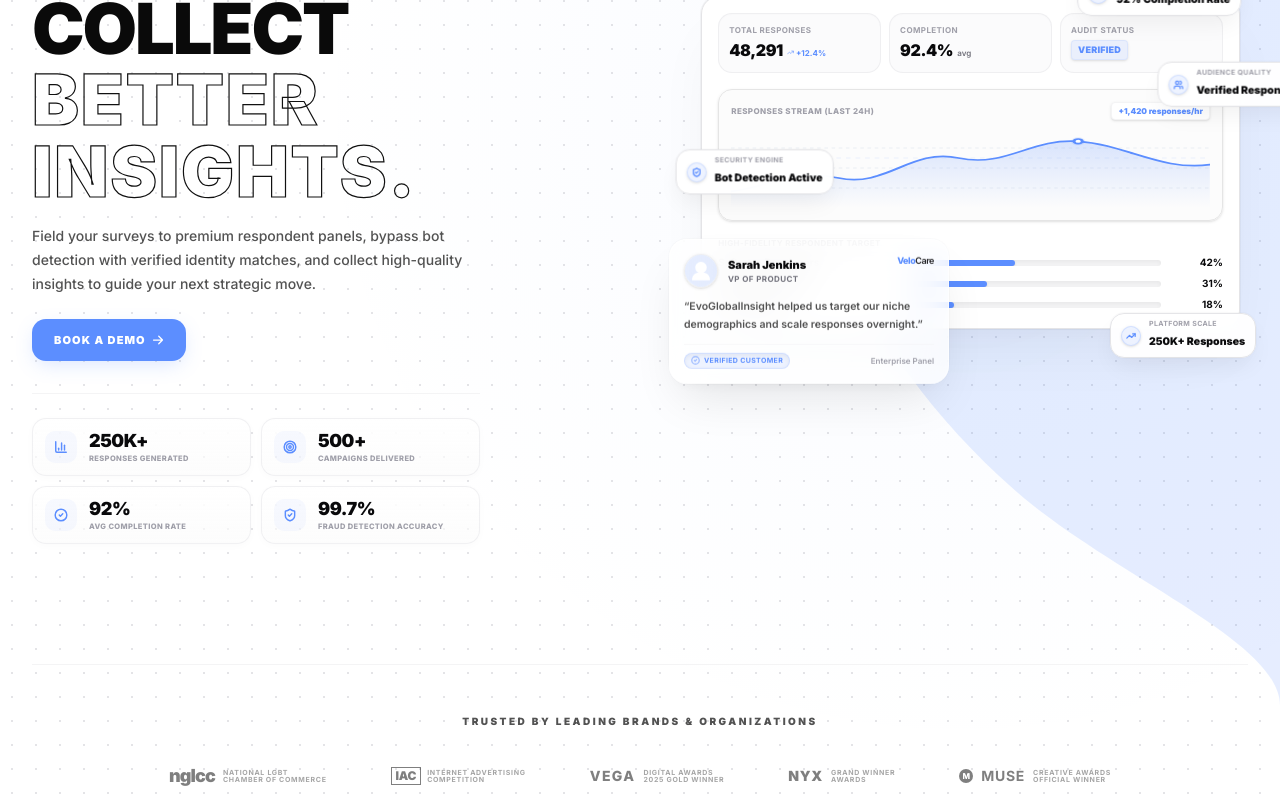
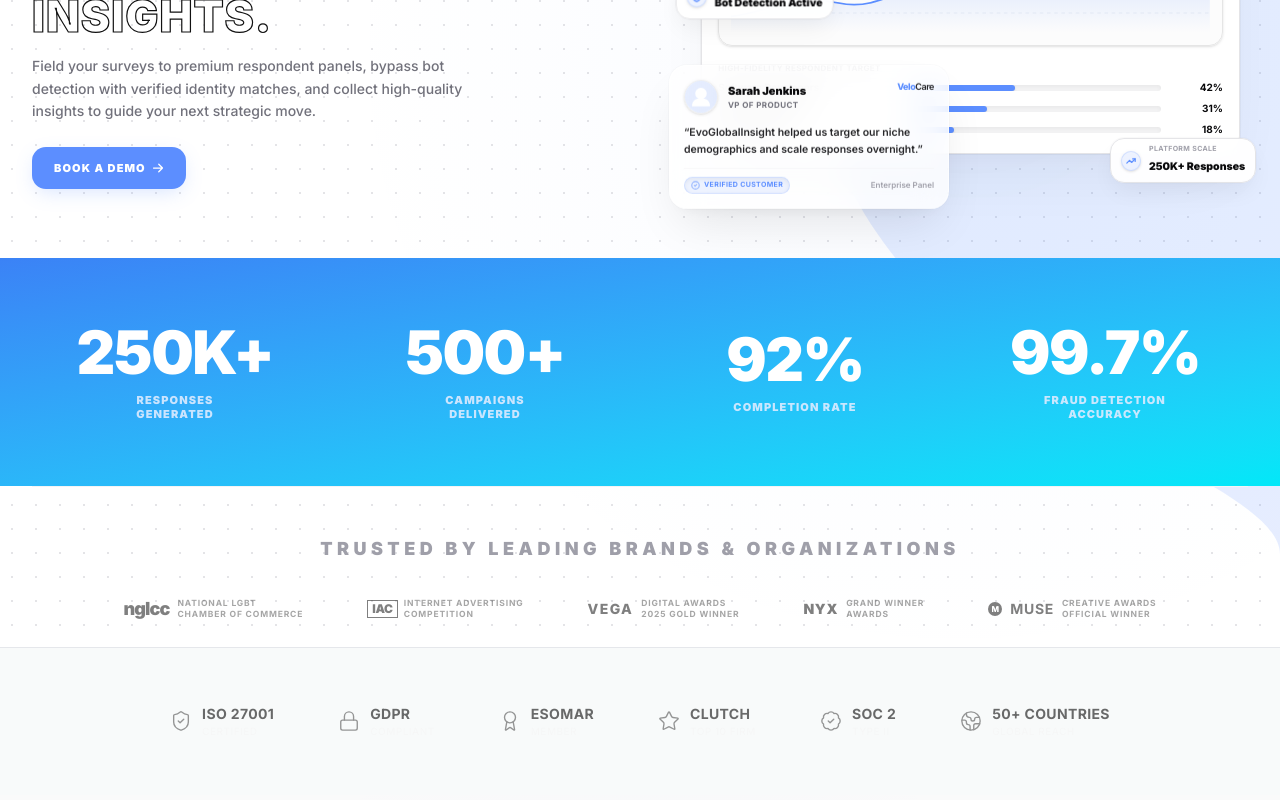
Before and after one commit to Himaanshuuuu04/Survey-Platform, a Next.js app: page / in a window 1280 px wide. Shown: the part 360-1160 px from the top of the page. Built offline with nearby package versions, Linux system fonts and the light colour scheme.

Commit message:
feat: add responsive Hero component, interactive metrics, and supporting UI utilities

```diff
--- a/app/globals.css
+++ b/app/globals.css
@@ -114,6 +114,7 @@
 }
 
 /* ── Typography Scale ── */
+@layer base {
   h1 {
     font-size: clamp(2.75rem, 5.5vw, 4.5rem);
     line-height: 1.02;
@@ -147,6 +148,7 @@
   p {
     color: var(--ink-soft);
     line-height: 1.7;
+  }
 }
 
 /* ── Glass Surface ── */
--- /dev/null
+++ b/components/CountUp.tsx
@@ -0,0 +1,115 @@
+import { useInView, useMotionValue, useSpring } from 'motion/react';
+import { useCallback, useEffect, useRef } from 'react';
+
+interface CountUpProps {
+  to: number;
+  from?: number;
+  direction?: 'up' | 'down';
+  delay?: number;
+  duration?: number;
+  className?: string;
+  startWhen?: boolean;
+  separator?: string;
+  onStart?: () => void;
+  onEnd?: () => void;
+}
+
+export default function CountUp({
+  to,
+  from = 10,
+  direction = 'up',
+  delay = 0,
+  duration = 2,
+  className = '',
+  startWhen = true,
+  separator = '',
+  onStart,
+  onEnd
+}: CountUpProps) {
+  const ref = useRef<HTMLSpanElement>(null);
+  const motionValue = useMotionValue(direction === 'down' ? to : from);
+
+  const damping = 20 + 40 * (1 / duration);
+  const stiffness = 100 * (1 / duration);
+
+  const springValue = useSpring(motionValue, {
+    damping,
+    stiffness
+  });
+
+  const isInView = useInView(ref, { once: true, margin: '0px' });
+
+  const getDecimalPlaces = (num: number): number => {
+    const str = num.toString();
+    if (str.includes('.')) {
+      const decimals = str.split('.')[1];
+      if (parseInt(decimals) !== 0) {
+        return decimals.length;
+      }
+    }
+    return 0;
+  };
+
+  const maxDecimals = Math.max(getDecimalPlaces(from), getDecimalPlaces(to));
+
+  const formatValue = useCallback(
+    (latest: number) => {
+      const hasDecimals = maxDecimals > 0;
+
+      const options: Intl.NumberFormatOptions = {
+        useGrouping: !!separator,
+        minimumFractionDigits: hasDecimals ? maxDecimals : 0,
+        maximumFractionDigits: hasDecimals ? maxDecimals : 0
+      };
+
+      const formattedNumber = Intl.NumberFormat('en-US', options).format(latest);
+
+      return separator ? formattedNumber.replace(/,/g, separator) : formattedNumber;
+    },
+    [maxDecimals, separator]
+  );
+
+  useEffect(() => {
+    if (ref.current) {
+      ref.current.textContent = formatValue(direction === 'down' ? to : from);
+    }
+  }, [from, to, direction, formatValue]);
+
+  useEffect(() => {
+    if (isInView && startWhen) {
+      if (typeof onStart === 'function') {
+        onStart();
+      }
+
+      const timeoutId = setTimeout(() => {
+        motionValue.set(direction === 'down' ? from : to);
+      }, delay * 1000);
+
+      const durationTimeoutId = setTimeout(
+        () => {
+          if (typeof onEnd === 'function') {
+            onEnd();
+          }
+        },
+        delay * 1000 + duration * 1000
+      );
+
+      return () => {
+        clearTimeout(timeoutId);
+        clearTimeout(durationTimeoutId);
+      };
+    }
+  }, [isInView, startWhen, motionValue, direction, from, to, delay, onStart, onEnd, duration]);
+
+  useEffect(() => {
+    const unsubscribe = springValue.on('change', (latest: number) => {
+      if (ref.current) {
+        ref.current.textContent = formatValue(latest);
+      }
+    });
+
+    return () => unsubscribe();
+  }, [springValue, formatValue]);
+
+  return <span className={className} ref={ref} />;
+}
--- a/components/StaggeredMenu.tsx
+++ b/components/StaggeredMenu.tsx
@@ -111,9 +111,11 @@
       preLayerElsRef.current = preLayers;
 
       const offscreen = position === 'left' ? -100 : 100;
-      gsap.set([panel, ...preLayers], { xPercent: offscreen, opacity: 1 });
+
+      // Set visibility to visible when GSAP mounts and translate offscreen
+      gsap.set([panel, ...preLayers], { visibility: 'visible', xPercent: offscreen, opacity: 1 });
       if (preContainer) {
-        gsap.set(preContainer, { xPercent: 0, opacity: 1 });
+        gsap.set(preContainer, { visibility: 'visible', xPercent: 0, opacity: 1 });
       }
 
       gsap.set(plusH, { transformOrigin: '50% 50%', rotate: 0 });
@@ -499,7 +501,7 @@
                 />
                 <span
                   ref={plusVRef}
-                  className="sm-icon-line"
+                  className="sm-icon-line sm-icon-line-v"
                 />
               </span>
             </button>
@@ -592,12 +594,14 @@
 .sm-scope .sm-icon { position: relative; width: 18px; height: 18px; flex: 0 0 18px; display: inline-flex; align-items: center; justify-content: center; will-change: transform; }
 .sm-scope .sm-panel-itemWrap { position: relative; overflow: hidden; line-height: 1; margin: 0.2em 0; }
 .sm-scope .sm-icon-line { position: absolute; left: 0; top: 8px; width: 18px; height: 2px; background: currentColor; border-radius: 2px; will-change: transform; }
+.sm-scope .sm-icon-line-v { transform: rotate(90deg); }
 .sm-scope .sm-line { display: none !important; }
-.sm-scope .staggered-menu-panel { position: absolute; top: 0; right: 0; width: clamp(260px, 38vw, 420px); height: 100%; background: white; backdrop-filter: blur(12px); -webkit-backdrop-filter: blur(12px); display: flex; flex-direction: column; padding: 6em 2em 2em 2em; overflow-y: auto; z-index: 10; }
+.sm-scope .staggered-menu-panel { position: absolute; top: 0; right: 0; width: clamp(260px, 38vw, 420px); height: 100%; background: white; backdrop-filter: blur(12px); -webkit-backdrop-filter: blur(12px); display: flex; flex-direction: column; padding: 6em 2em 2em 2em; overflow-y: auto; z-index: 10; visibility: hidden; }
 .sm-scope [data-position='left'] .staggered-menu-panel { right: auto; left: 0; }
-.sm-scope .sm-prelayers { position: absolute; top: 0; right: 0; bottom: 0; width: clamp(260px, 38vw, 420px); pointer-events: none; z-index: 5; }
+.sm-scope .sm-prelayers { position: absolute; top: 0; right: 0; bottom: 0; width: clamp(260px, 38vw, 420px); pointer-events: none; z-index: 5; visibility: hidden; }
 .sm-scope [data-position='left'] .sm-prelayers { right: auto; left: 0; }
-.sm-scope .sm-prelayer { position: absolute; top: 0; right: 0; height: 100%; width: 100%; transform: translateX(0); }
+.sm-scope .sm-prelayer { position: absolute; top: 0; right: 0; height: 100%; width: 100%; visibility: hidden; }
+.sm-scope [data-position='left'] .sm-prelayer { }
 .sm-scope .sm-panel-inner { flex: 1; display: flex; flex-direction: column; gap: 1.25rem; font-family: var(--font-inter), 'Inter', sans-serif; }
 .sm-scope .sm-socials { margin-top: auto; padding-top: 2rem; display: flex; flex-direction: column; gap: 0.75rem; font-family: var(--font-inter), 'Inter', sans-serif; }
 .sm-scope .sm-socials-title { margin: 0; font-size: 1rem; font-weight: 600; color: var(--sm-accent, #ff0000); font-family: var(--font-inter), 'Inter', sans-serif; }
@@ -620,12 +624,14 @@
 @media (max-width: 1024px) {
   .sm-scope .staggered-menu-panel { width: 100%; left: 0; right: 0; }
   .sm-scope .sm-prelayers { width: 100%; left: 0; right: 0; }
+  .sm-scope .sm-prelayer { }
   .sm-scope .sm-panel-item { font-size: clamp(1.8rem, 6vw, 2.5rem); padding-left: 1.2em; }
   .sm-scope .staggered-menu-wrapper[data-open] .sm-logo-img { filter: invert(0); }
 }
 @media (max-width: 640px) {
   .sm-scope .staggered-menu-panel { width: 100%; left: 0; right: 0; }
   .sm-scope .sm-prelayers { width: 100%; left: 0; right: 0; }
+  .sm-scope .sm-prelayer { }
   .sm-scope .sm-panel-item { font-size: clamp(1.8rem, 6vw, 2.5rem); padding-left: 1.2em; }
   .sm-scope .staggered-menu-wrapper[data-open] .sm-logo-img { filter: invert(0); }
 }
--- a/components/home/Hero.tsx
+++ b/components/home/Hero.tsx
@@ -7,6 +7,7 @@
 import { HeroVisual } from './HeroVisual';
 import Link from 'next/link';
 import { BarChart3, Target, CheckCircle2, ShieldCheck, Star } from 'lucide-react';
+import CountUp from '../CountUp';
 
 export function Hero() {
   const { audience } = useAudience();
@@ -103,11 +104,12 @@
 
             {/* Headline */}
             <motion.div variants={itemVariants}>
-              <h1 className="text-2xl sm:text-3xl lg:text-[2.5rem] xl:text-[2.75rem] font-[900] tracking-tight uppercase leading-[1.05] text-zinc-950">
+              <h1 className="text-3xl sm:text-4xl lg:text-[2.5rem] xl:text-[2.75rem] font-[900] tracking-tight uppercase leading-[1.05] text-zinc-950">
+
                 {isBrands ? (
                   <>
-                    Reach Verified{' '}
-                    <span className="text-[var(--brand,#5C8EFF)] inline-flex overflow-hidden vertical-align-middle pb-1">
+                    Reach Verified<br />
+                    <span className="text-[gradient-to-br from-[#3b82f6] to-[#02e8f8]] inline-flex overflow-hidden vertical-align-middle pb-1">
                       <RotatingText
                         texts={['Respondents.', 'Audiences.', 'Professionals.', 'Consumers.', 'Experts']}
                         mainClassName="inline-flex text-[var(--brand,#5C8EFF)] font-black"
@@ -124,12 +126,12 @@
                         loop
                       />
                     </span>
-                    {' '}
+                    <br />
                     Collect <span className="text-transparent [-webkit-text-stroke:1.2px_#111111] font-black tracking-wide">Better Insights.</span>
                   </>
                 ) : (
                   <>
-                    Your Voice Shapes{' '}
+                    Your Voice Shapes<br/>
                     <span className="text-[var(--brand,#BE123C)] inline-flex overflow-hidden vertical-align-middle pb-1">
                       <RotatingText
                         texts={['Global', 'Future', "Tomorrow's", 'Everyday', 'Leading']}
@@ -146,7 +148,7 @@
                         auto
                         loop
                       />
-                    </span>{' '}
+                    </span><br/>
                     Products. <span className="text-transparent [-webkit-text-stroke:1.2px_#111111] font-black tracking-wide">Get Rewarded.</span>
                   </>
                 )}
@@ -182,44 +184,6 @@
               </div>
             </motion.div>
 
-            {/* Premium Metrics Cards Block */}
-            <motion.div variants={itemVariants}>
-              <div className="mt-8 border-t border-zinc-100 pt-6 max-w-md">
-                <div className="grid grid-cols-2 gap-2.5">
-                  {[
-                    { value: '250K+', label: 'Responses Generated', icon: BarChart3 },
-                    { value: '500+', label: 'Campaigns Delivered', icon: Target },
-                    { value: '92%', label: 'Avg Completion Rate', icon: CheckCircle2 },
-                    { value: '99.7%', label: 'Fraud Detection Accuracy', icon: ShieldCheck }
-                  ].map((m) => {
-                    const IconComponent = m.icon;
-                    return (
-                      <div
-                        key={m.label}
-                        className="relative overflow-hidden rounded-xl border border-zinc-200/50 bg-gradient-to-b from-white to-zinc-50/50 p-3 shadow-[0_2px_8px_rgba(0,0,0,0.02)] transition-all duration-300 hover:border-[var(--brand,#5C8EFF)]/40 hover:shadow-[0_8px_16px_rgba(92,142,255,0.04)] hover:-translate-y-0.5 group flex items-center gap-3"
-                      >
-                        {/* Top accent border visible on hover */}
-                        <div className="absolute top-0 left-0 right-0 h-[2px] bg-[var(--brand,#5C8EFF)] scale-x-0 group-hover:scale-x-100 transition-transform duration-300 origin-left" />
-
-                        {/* Icon Wrapper */}
-                        <div className="w-8 h-8 rounded-lg bg-[var(--brand,#5C8EFF)]/5 flex items-center justify-center text-[var(--brand,#5C8EFF)] group-hover:bg-[var(--brand,#5C8EFF)] group-hover:text-white transition-colors duration-300 flex-shrink-0">
-                          <IconComponent size={14} className="stroke-[2.5]" />
-                        </div>
-
-                        <div>
-                          <span className="block text-base sm:text-lg font-black tracking-tight text-zinc-950 leading-none">
-                            {m.value}
-                          </span>
-                          <span className="mt-1 block text-[7.5px] font-extrabold uppercase tracking-wider text-zinc-400 leading-tight">
-                            {m.label}
-                          </span>
-                        </div>
-                      </div>
-                    );
-                  })}
-                </div>
-              </div>
-            </motion.div>
           </div>
 
           {/* ── Right Column: Interactive Dashboard visual with scroll parallax ── */}
@@ -231,52 +195,78 @@
             <HeroVisual />
           </motion.div>
         </motion.div>
+      </Container>
 
-        {/* ── Bottom Section: Aligned Grayscale Trust Logos ── */}
-        <div className="mt-16 lg:mt-24 border-t border-zinc-100 pt-12 w-full z-10">
-          <p className="text-center text-[9px] sm:text-[10px] font-black uppercase tracking-[0.25em] text-zinc-400">
+      {/* Premium Metrics Cards Block */}
+      <div className="w-full bg-gradient-to-br from-[#3b82f6] to-[#02e8f8] py-12 sm:py-16 z-20 mt-20 lg:mt-10">
+        <Container>
+          <div className="grid grid-cols-2 md:grid-cols-4 gap-y-10 gap-x-6 items-center text-center">
+            {[
+              { val: 250, suffix: 'K+', desc: 'Responses Generated' },
+              { val: 500, suffix: '+', desc: 'Campaigns Delivered' },
+              { val: 92, suffix: '%', desc: 'Completion Rate' },
+              { val: 99.7, suffix: '%', desc: 'Fraud Detection Accuracy' }
+            ].map((stat, idx) => (
+              <div key={idx} className="flex flex-col items-center">
+                <span className="text-4xl sm:text-5xl lg:text-6xl font-[950] tracking-tight text-white leading-none inline-flex items-baseline justify-center">
+                  <CountUp to={stat.val} duration={2} separator="," />
+                  <span>{stat.suffix}</span>
+                </span>
+                <span className="text-[10px] sm:text-[11px] font-black uppercase tracking-widest text-blue-100/90 mt-3 leading-tight max-w-[150px]">
+                  {stat.desc}
+                </span>
+              </div>
+            ))}
+          </div>
+        </Container>
+      </div>
+
+      {/* ── Bottom Section: Aligned Grayscale Trust Logos ── */}
+      <Container className="relative z-10 w-full">
+        <div className="border-t border-zinc-100 pt-12 w-full z-10">
+          <p className="text-center text-lg  font-black uppercase tracking-[0.25em] text-zinc-400">
             Trusted by Leading Brands & Organizations
           </p>
-          <div className="mt-8 flex flex-wrap items-center justify-center gap-x-12 gap-y-6 lg:gap-x-16 opacity-50 grayscale contrast-125 transition-all duration-300 hover:opacity-75">
+          <div className="mt-8 grid grid-cols-2 md:flex md:flex-wrap md:justify-center justify-items-center items-center gap-x-8 gap-y-6 md:gap-x-12 lg:gap-x-16 opacity-50 grayscale contrast-125 transition-all duration-300 hover:opacity-75">
             {/* nglcc */}
             <div className="flex items-center gap-2">
-              <span className="text-lg font-black tracking-tighter text-[#0A0A0A]">nglcc</span>
-              <span className="text-[7px] uppercase font-bold tracking-widest text-[#0A0A0A]/70 leading-none">
+              <span className="text-lg font-black tracking-tighter text-[#0A0A0A] shrink-0">nglcc</span>
+              <span className="text-[7.5px] sm:text-[8.5px] uppercase font-bold tracking-widest text-[#0A0A0A]/70 leading-tight">
                 National LGBT<br />Chamber of Commerce
               </span>
             </div>
 
             {/* IAC */}
             <div className="flex items-center gap-1.5">
-              <div className="border border-[#0A0A0A] px-1 py-0.5 text-xs font-black tracking-tight text-[#0A0A0A] leading-none">
+              <div className="border border-[#0A0A0A] px-1 py-0.5 text-xs font-black tracking-tight text-[#0A0A0A] leading-none shrink-0">
                 IAC
               </div>
-              <span className="text-[7px] uppercase font-bold tracking-widest text-[#0A0A0A]/70 leading-none">
+              <span className="text-[7.5px] sm:text-[8.5px] uppercase font-bold tracking-widest text-[#0A0A0A]/70 leading-tight">
                 Internet Advertising<br />Competition
               </span>
             </div>
 
             {/* VEGA */}
             <div className="flex items-center gap-2">
-              <span className="text-sm font-extrabold tracking-widest text-[#0A0A0A]">VEGA</span>
-              <span className="text-[7px] uppercase font-bold tracking-widest text-[#0A0A0A]/70 leading-none">
+              <span className="text-sm font-extrabold tracking-widest text-[#0A0A0A] shrink-0">VEGA</span>
+              <span className="text-[7.5px] sm:text-[8.5px] uppercase font-bold tracking-widest text-[#0A0A0A]/70 leading-tight">
                 Digital Awards<br />2025 Gold Winner
               </span>
             </div>
 
             {/* NYX */}
             <div className="flex items-center gap-2">
-              <span className="text-sm font-black tracking-wider text-[#0A0A0A]">NYX</span>
-              <span className="text-[7px] uppercase font-bold tracking-widest text-[#0A0A0A]/70 leading-none">
+              <span className="text-sm font-black tracking-wider text-[#0A0A0A] shrink-0">NYX</span>
+              <span className="text-[7.5px] sm:text-[8.5px] uppercase font-bold tracking-widest text-[#0A0A0A]/70 leading-tight">
                 Grand Winner<br />Awards
               </span>
             </div>
 
             {/* MUSE */}
-            <div className="flex items-center gap-2">
-              <div className="w-3.5 h-3.5 rounded-full bg-[#0A0A0A] flex items-center justify-center text-[8px] text-white font-extrabold">M</div>
-              <span className="text-sm font-bold tracking-wider text-[#0A0A0A]">MUSE</span>
-              <span className="text-[7px] uppercase font-bold tracking-widest text-[#0A0A0A]/70 leading-none">
+            <div className="flex items-center gap-2 col-span-2 md:col-span-1">
+              <div className="w-3.5 h-3.5 rounded-full bg-[#0A0A0A] flex items-center justify-center text-[8px] text-white font-extrabold shrink-0">M</div>
+              <span className="text-sm font-bold tracking-wider text-[#0A0A0A] shrink-0">MUSE</span>
+              <span className="text-[7.5px] sm:text-[8.5px] uppercase font-bold tracking-widest text-[#0A0A0A]/70 leading-tight">
                 Creative Awards<br />Official Winner
               </span>
             </div>
--- a/components/home/IndustriesMarquee.tsx
+++ b/components/home/IndustriesMarquee.tsx
@@ -184,27 +184,7 @@
       </div>
 
       {/* SECTION 4: Elegant Compact Statistics Banner (py-14 sm:py-20) */}
-      <div className="w-full bg-[var(--brand,#5C8EFF)] py-14 sm:py-20 relative z-20">
-        <Container>
-          <div className="grid grid-cols-2 md:grid-cols-4 gap-y-10 gap-x-6 items-center text-center">
-            {[
-              { val: '250K+', desc: 'Responses Generated' },
-              { val: '500+', desc: 'Campaigns Delivered' },
-              { val: '92%', desc: 'Completion Rate' },
-              { val: '99.7%', desc: 'Fraud Detection Accuracy' }
-            ].map((stat, idx) => (
-              <div key={idx} className="flex flex-col items-center">
-                <span className="text-4xl sm:text-5xl lg:text-6xl font-[950] tracking-tight text-[#0A0A0A] leading-none">
-                  {stat.val}
-                </span>
-                <span className="text-[10px] sm:text-[11px] font-black uppercase tracking-widest text-[#0A0A0A]/70 mt-3 leading-tight max-w-[150px]">
-                  {stat.desc}
-                </span>
-              </div>
-            ))}
-          </div>
-        </Container>
-      </div>
+
 
     </section>
   );
--- a/package.json
+++ b/package.json
@@ -21,7 +21,7 @@
     "input-otp": "1.4.2",
     "lenis": "^1.3.23",
     "lucide-react": "^0.487.0",
-    "motion": "12.23.24",
+    "motion": "^12.40.0",
     "next": "16.2.9",
     "next-themes": "0.4.6",
     "radix-ui": "^1.5.0",
```
Also changed, not shown: 1 other file (tests, documents, lock files or other folders). Lines whose indentation alone changed are shown as unchanged.
